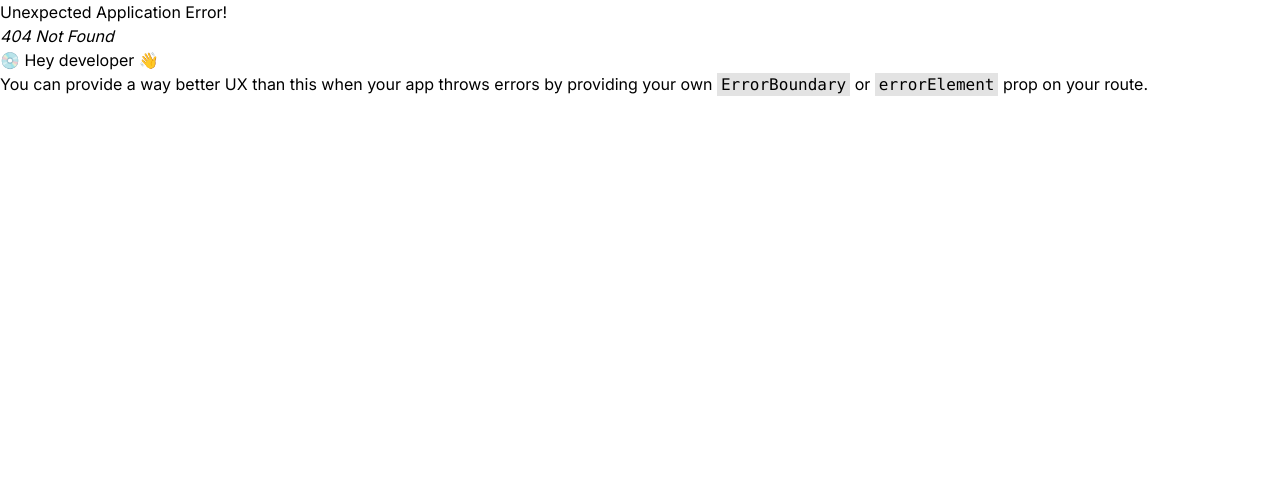
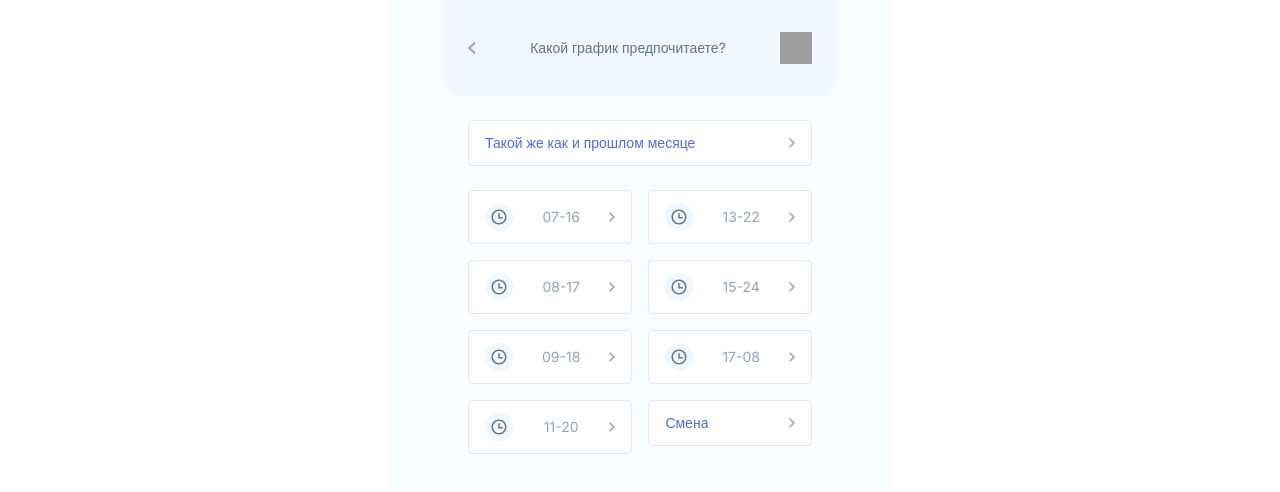
Before and after one commit to ccenter-uz/graphic-control, a React (Vite) app: page /new-preference in a window 1280 px wide. Before the commit this address had no page. Shown: the top 492 px of the page. Built offline with nearby package versions, Linux system fonts and the light colour scheme; grey boxes are pictures that could not be loaded; a web font is replaced by a local one.

Commit message:
feat(core): Create new-preference page and header-title shared component

```diff
--- a/src/app/i18n/rus/translation.json
+++ b/src/app/i18n/rus/translation.json
@@ -21,5 +21,9 @@
   },
   "my-current-schedule": {
     "working-time-info": "Режим работы"
+  },
+  "new-preference": {
+    "title": "Какой график предпочитаете?",
+    "btnTitle": "Смена"
   }
 }
--- a/src/app/router/routerProvider.tsx
+++ b/src/app/router/routerProvider.tsx
@@ -3,7 +3,7 @@ import { createBrowserRouter } from "react-router-dom";
 import Home from "@pages/home";
 import LoginPage from "@pages/login";
 import MyCurrentSchedule from "@pages/my-current-schedule";
-import SelectShedule from "@pages/select-schedule";
+import NewPreference from "@pages/new-preference";
 import UserProfile from "@pages/user-profile";
 
 export const router = createBrowserRouter([
@@ -24,7 +24,7 @@ export const router = createBrowserRouter([
     element: <MyCurrentSchedule />,
   },
   {
-    path: "/select-schedule",
-    element: <SelectShedule />,
+    path: "/new-preference",
+    element: <NewPreference />,
   },
 ]);
--- a/src/pages/home.tsx
+++ b/src/pages/home.tsx
@@ -4,7 +4,7 @@ import { HomeHeader } from "@widgets/home-header";
 
 import BaseContainer from "@shared/ui/base-cotainer";
 import BaseLink from "@shared/ui/base-link";
-import HomeLink from "@shared/ui/home-link";
+import SupportLink from "@shared/ui/support-link";
 
 import calendarClock from "../../assets/images/calendar-clock.svg";
 import calendarList from "../../assets/images/calendar-list.svg";
@@ -16,23 +16,23 @@ const Home = () => {
     <BaseContainer className="h-screen bg-[#f9fdff]">
       <HomeHeader />
       <div className="grid gap-7 mt-11 px-6">
-        <HomeLink
+        <BaseLink
           to="new-preference"
           title={t("home.new-preference")}
           imgSrc={calendarTick}
         />
-        <HomeLink
+        <BaseLink
           to="my-current-schedule"
           title={t("home.my-current-schedule")}
           imgSrc={calendarClock}
         />
-        <HomeLink
+        <BaseLink
           to="my-preferences"
           title={t("home.my-preferences")}
           imgSrc={calendarList}
         />
       </div>
-      <BaseLink
+      <SupportLink
         to="https://t.me/uztelecom_cce"
         title={t("home.support")}
         className="ml-auto mt-auto"
--- a/src/pages/login.tsx
+++ b/src/pages/login.tsx
@@ -3,8 +3,8 @@ import { useTranslation } from "react-i18next";
 import { LoginForm } from "@widgets/login-form";
 
 import BaseContainer from "@shared/ui/base-cotainer";
-import BaseLink from "@shared/ui/base-link";
 import PageTitle from "@shared/ui/page-title";
+import BaseLink from "@shared/ui/support-link";
 
 import LoginImg from "../../assets/images/login.svg";
 
--- /dev/null
+++ b/src/pages/new-preference.tsx
@@ -0,0 +1,38 @@
+import { useTranslation } from "react-i18next";
+
+import BackLink from "@shared/ui/back-link";
+import BaseContainer from "@shared/ui/base-cotainer";
+import BaseLink from "@shared/ui/base-link";
+import HeaderContainer from "@shared/ui/header-container";
+import HeaderTitle from "@shared/ui/header-title";
+import UserProfileLink from "@shared/ui/user-profile-link";
+
+import ClockImg from "../../assets/images/clock.svg";
+
+const NewPreference = () => {
+  const { t } = useTranslation();
+  return (
+    <BaseContainer className="bg-[#F9FDFF]">
+      <HeaderContainer className="flex items-center justify-between">
+        <BackLink to="/" />
+        <HeaderTitle>{t("new-preference.title")}</HeaderTitle>
+        <UserProfileLink />
+      </HeaderContainer>
+      <div className="px-6 mt-6">
+        <BaseLink title="Такой же как и прошлом месяце" to="/" color="blue" />
+        <div className="grid grid-rows-4 grid-flow-col gap-4 mt-6">
+          <BaseLink title="07-16" to="/" imgSrc={ClockImg} />
+          <BaseLink title="08-17" to="/" imgSrc={ClockImg} />
+          <BaseLink title="09-18" to="/" imgSrc={ClockImg} />
+          <BaseLink title="11-20" to="/" imgSrc={ClockImg} />
+          <BaseLink title="13-22" to="/" imgSrc={ClockImg} />
+          <BaseLink title="15-24" to="/" imgSrc={ClockImg} />
+          <BaseLink title="17-08" to="/" imgSrc={ClockImg} />
+          <BaseLink title={t("new-preference.btnTitle")} to="/" color="blue" />
+        </div>
+      </div>
+    </BaseContainer>
+  );
+};
+
+export default NewPreference;
--- a/src/pages/select-schedule.tsx
+++ /dev/null
@@ -1,15 +0,0 @@
-import BackLink from "@shared/ui/back-link";
-import BaseContainer from "@shared/ui/base-cotainer";
-import HeaderContainer from "@shared/ui/header-container";
-
-const SelectShedule = () => {
-  return (
-    <BaseContainer>
-      <HeaderContainer>
-        <BackLink to="/" />
-      </HeaderContainer>
-    </BaseContainer>
-  );
-};
-
-export default SelectShedule;
--- a/src/pages/user-profile.tsx
+++ b/src/pages/user-profile.tsx
@@ -5,9 +5,9 @@ import { Logout } from "@features/logout";
 
 import BackLink from "@shared/ui/back-link";
 import BaseContainer from "@shared/ui/base-cotainer";
-import BaseLink from "@shared/ui/base-link";
 import ConfirmModal from "@shared/ui/confirm-modal";
 import HeaderContainer from "@shared/ui/header-container";
+import BaseLink from "@shared/ui/support-link";
 import UserSingleInfo from "@shared/ui/user-single-info";
 
 import userImg from "../../assets/images/user.svg";
--- a/src/shared/ui/base-link.tsx
+++ b/src/shared/ui/base-link.tsx
@@ -1,15 +1,35 @@
 import { FC } from "react";
 import { Link } from "react-router-dom";
+
+import arrowRight from "../../../assets/images/arrow-right.svg";
+
 type Props = {
+  title: string;
   to: string;
-  title: string;
-  className?: string;
+  imgSrc?: string;
+  color?: string;
 };
 
-const BaseLink: FC<Props> = ({ to, title, className }) => {
+const BaseLink: FC<Props> = ({ to, title, imgSrc, color }) => {
   return (
-    <Link to={to} className={`${className} text-[#007AFF]`}>
-      {title}
+    <Link to={to}>
+      <div className="flex items-center justify-between bg-white border rounded px-4 py-3">
+        {imgSrc ? (
+          <div className="bg-[#F0F7FE] rounded-full">
+            <img src={imgSrc} alt="Calendar clock" className="p-1.5" />
+          </div>
+        ) : (
+          ""
+        )}
+        <p
+          className={`${
+            color === "blue" ? "text-[#506DD7]" : "text-[#94A3B8]"
+          } text-sm`}
+        >
+          {title}
+        </p>
+        <img src={arrowRight} alt="Arrow right" />
+      </div>
     </Link>
   );
 };
--- /dev/null
+++ b/src/shared/ui/header-title.tsx
@@ -0,0 +1,10 @@
+import { FC, ReactNode } from "react";
+
+type Props = {
+  children: ReactNode;
+};
+const HeaderTitle: FC<Props> = ({ children }) => {
+  return <p className="text-sm text-[#64748B] px-5">{children}</p>;
+};
+
+export default HeaderTitle;
--- a/src/shared/ui/home-link.tsx
+++ /dev/null
@@ -1,33 +0,0 @@
-import { FC } from "react";
-import { Link } from "react-router-dom";
-
-import arrowRight from "../../../assets/images/arrow-right.svg";
-
-type Props = {
-  title: string;
-  to: string;
-  imgSrc?: string;
-  colorHex?: string;
-};
-
-const HomeLink: FC<Props> = ({ to, title, imgSrc, colorHex }) => {
-  return (
-    <Link to={to}>
-      <div className="flex items-center justify-between bg-white border-b-2 rounded px-4 py-3">
-        {imgSrc ? (
-          <div className="bg-[#F0F7FE] rounded-full">
-            <img src={imgSrc} alt="Calendar clock" className="p-1.5" />
-          </div>
-        ) : (
-          ""
-        )}
-        <p className={`text-[${colorHex ? colorHex : "#94A3B8"}] text-sm`}>
-          {title}
-        </p>
-        <img src={arrowRight} alt="Arrow right" />
-      </div>
-    </Link>
-  );
-};
-
-export default HomeLink;
--- /dev/null
+++ b/src/shared/ui/support-link.tsx
@@ -0,0 +1,17 @@
+import { FC } from "react";
+import { Link } from "react-router-dom";
+type Props = {
+  to: string;
+  title: string;
+  className?: string;
+};
+
+const SupportLink: FC<Props> = ({ to, title, className }) => {
+  return (
+    <Link to={to} className={`${className} text-[#007AFF]`}>
+      {title}
+    </Link>
+  );
+};
+
+export default SupportLink;
```
